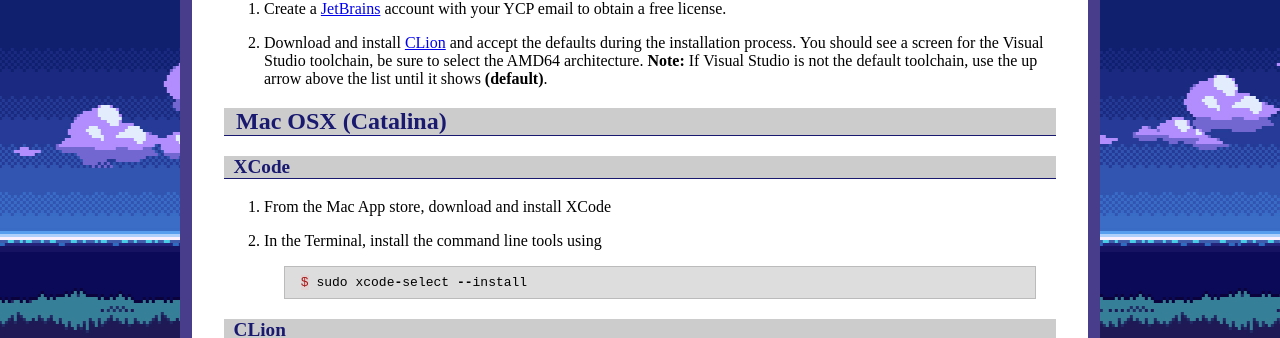
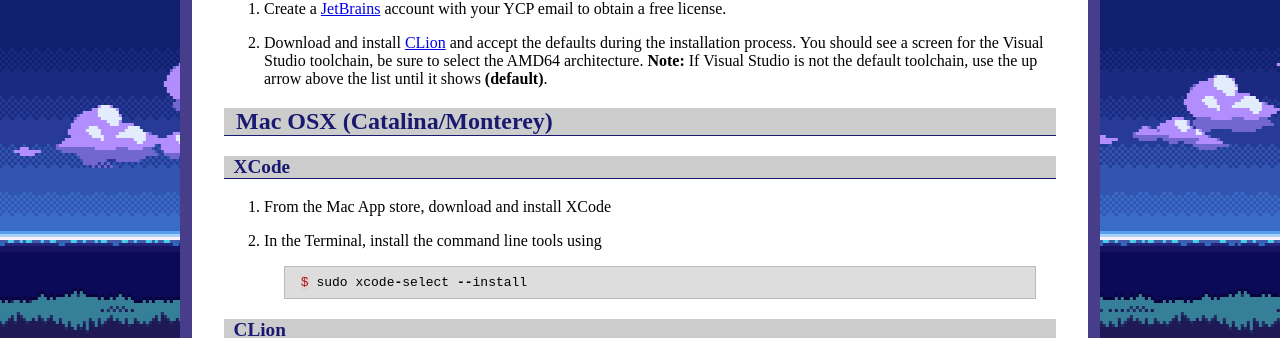
Before and after one commit to ycpcs/cs360-spring2022, a Jekyll site: the page built from resources.md, in a window 1280 px wide. Shown: the part 396-734 px from the top of the page. Built offline with Jekyll 4.4.1, drawn with Linux system fonts in a browser that asks for light colours.

Commit message:
update resources
update resources

```diff
--- a/resources.md
+++ b/resources.md
@@ -21,7 +21,7 @@
 
 2. Download and install [CLion](https://www.jetbrains.com/clion/) and accept the defaults during the installation process. You should see a screen for the Visual Studio toolchain, be sure to select the AMD64 architecture. **Note:** If Visual Studio is not the default toolchain, use the up arrow above the list until it shows **(default)**.
 
-## Mac OSX (Catalina)
+## Mac OSX (Catalina/Monterey)
 
 ### XCode
 
```
